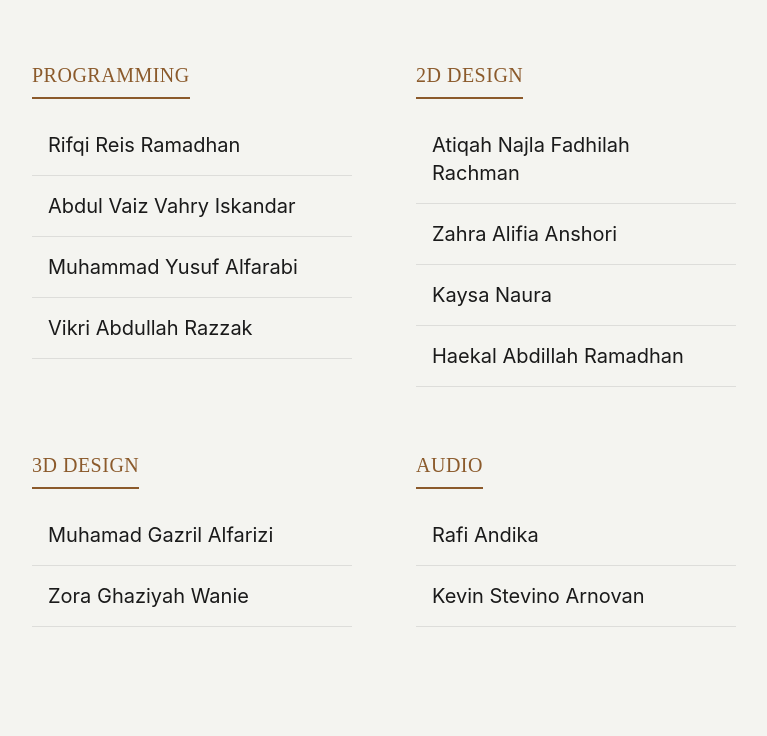
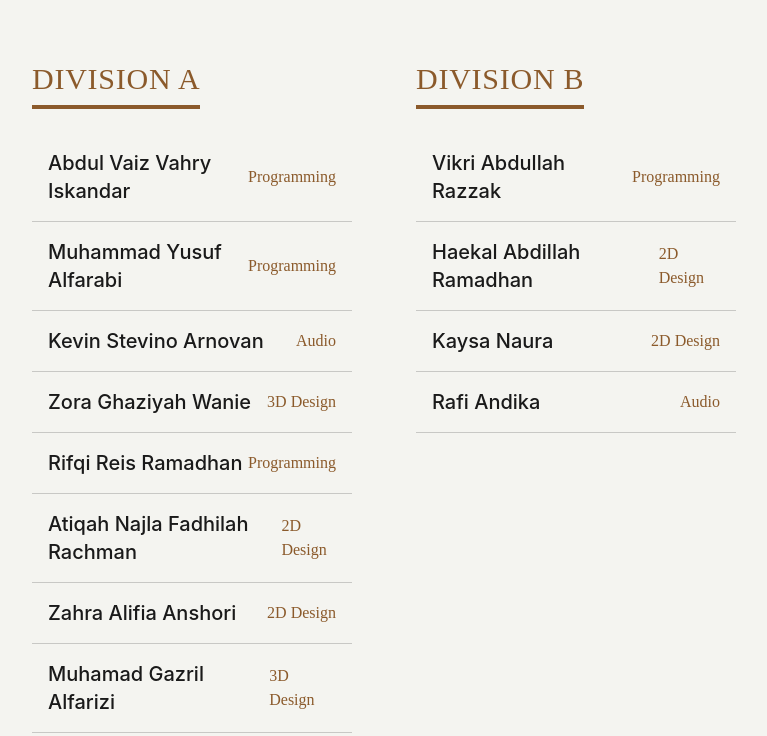
Before and after one commit to Green-Pendap-Production/web, an Astro site: page / in a window 1280 px wide. Shown: the part 3677-4413 px from the top of the page, without its empty margins (240-1007 px from the left). Built offline with nearby package versions, Linux system fonts and the light colour scheme; Astro itself is replaced by a stand-in of ours.

Commit message:
TeamTress

```diff
--- a/src/components/TeamTree.astro
+++ b/src/components/TeamTree.astro
@@ -1,5 +1,5 @@
 ---
-const teamData = {
+const managementData = {
   name: "Management",
   members: [
     "Abdul Vaiz Vahry Iskandar",
@@ -8,35 +8,32 @@ const teamData = {
     "Zora Ghaziyah Wanie",
     "Vikri Abdullah Razzak",
   ],
-    departments: [
+};
+
+const divisionData = [
   {
-            name: "Programming",
+    name: "Division A",
     members: [
-                "Rifqi Reis Ramadhan",
-                "Abdul Vaiz Vahry Iskandar",
-                "Muhammad Yusuf Alfarabi",
-    	        "Vikri Abdullah Razzak",
+      { name: "Abdul Vaiz Vahry Iskandar", role: "Programming" },
+      { name: "Muhammad Yusuf Alfarabi", role: "Programming" },
+      { name: "Kevin Stevino Arnovan", role: "Audio" },
+      { name: "Zora Ghaziyah Wanie", role: "3D Design" },
+      { name: "Rifqi Reis Ramadhan", role: "Programming" },
+      { name: "Atiqah Najla Fadhilah Rachman", role: "2D Design" },
+      { name: "Zahra Alifia Anshori", role: "2D Design" },
+      { name: "Muhamad Gazril Alfarizi", role: "3D Design" },
     ],
   },
   {
-            name: "2D Design",
+    name: "Division B",
     members: [
-                "Atiqah Najla Fadhilah Rachman",
-                "Zahra Alifia Anshori",
-                "Kaysa Naura",
-                "Haekal Abdillah Ramadhan",
+      { name: "Vikri Abdullah Razzak", role: "Programming" },
+      { name: "Haekal Abdillah Ramadhan", role: "2D Design" },
+      { name: "Kaysa Naura", role: "2D Design" },
+      { name: "Rafi Andika", role: "Audio" },
     ],
   },
-        {
-            name: "3D Design",
-            members: ["Muhamad Gazril Alfarizi", "Zora Ghaziyah Wanie"],
-        },
-        {
-            name: "Audio",
-            members: ["Rafi Andika", "Kevin Stevino Arnovan"],
-        },
-    ],
-};
+];
 ---
 
 <div class="team-container w-full mt-8">
@@ -45,11 +42,11 @@ const teamData = {
     <h3
       class="text-2xl md:text-3xl font-heading text-gpp-primary mb-6 border-b-4 border-gpp-primary pb-2 uppercase tracking-wide inline-block"
     >
-            {teamData.name}
+      {managementData.name}
     </h3>
     <ul class="flex flex-col w-full">
       {
-                teamData.members.map((member) => (
+        managementData.members.map((member) => (
           <li class="group border-b border-gpp-text/20 py-5 hover:border-gpp-primary transition-colors duration-300 relative overflow-hidden flex items-center cursor-default">
             <span class="absolute inset-0 bg-gpp-primary scale-x-0 group-hover:scale-x-100 transition-transform duration-500 origin-left ease-out -z-10" />
             <span class="text-lg md:text-xl font-medium text-gpp-text group-hover:text-gpp-bg transition-colors duration-300 relative z-10 w-full flex justify-between items-center px-4">
@@ -64,20 +61,23 @@ const teamData = {
     </ul>
   </div>
 
-    <!-- Departments -->
+  <!-- Divisions -->
   <div class="grid grid-cols-1 md:grid-cols-2 gap-12 md:gap-16">
     {
-            teamData.departments.map((dept) => (
-                <div class="team-category">
-                    <h3 class="text-lg md:text-xl font-heading text-gpp-accent mb-4 border-b-2 border-gpp-accent pb-2 uppercase tracking-wide inline-block">
-                        {dept.name}
+      divisionData.map((division) => (
+        <div class="team-category mb-16">
+          <h3 class="text-2xl md:text-3xl font-heading text-gpp-accent mb-6 border-b-4 border-gpp-accent pb-2 uppercase tracking-wide inline-block">
+            {division.name}
           </h3>
-                    <ul class="flex flex-col">
-                        {dept.members.map((member) => (
-                            <li class="group border-b border-gpp-text/10 py-4 hover:border-gpp-accent transition-colors duration-300 relative overflow-hidden flex items-center cursor-default">
+          <ul class="flex flex-col w-full">
+            {division.members.map((member) => (
+              <li class="group border-b border-gpp-text/20 py-4 hover:border-gpp-accent transition-colors duration-300 relative overflow-hidden flex items-center cursor-default">
                 <span class="absolute inset-0 bg-gpp-accent scale-x-0 group-hover:scale-x-100 transition-transform duration-500 origin-left ease-out -z-10" />
-                                <span class="text-lg md:text-xl text-gpp-text group-hover:text-gpp-bg transition-colors duration-300 relative z-10 w-full flex justify-between items-center px-4">
-                                    {member}
+                <span class="text-lg md:text-xl font-medium text-gpp-text group-hover:text-gpp-bg transition-colors duration-300 relative z-10 w-full flex flex-col md:flex-row md:justify-between md:items-center px-4">
+                  <span>{member.name}</span>
+                  <span class="text-sm md:text-base font-heading text-gpp-accent group-hover:text-gpp-bg/90 mt-1 md:mt-0 transition-colors duration-300">
+                    {member.role}
+                  </span>
                 </span>
               </li>
             ))}
```
Lines whose indentation alone changed are shown as unchanged.
